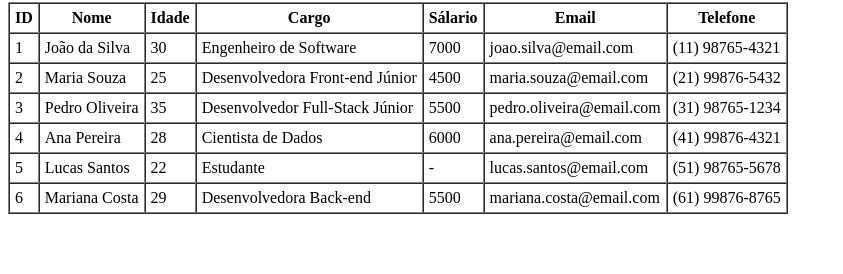
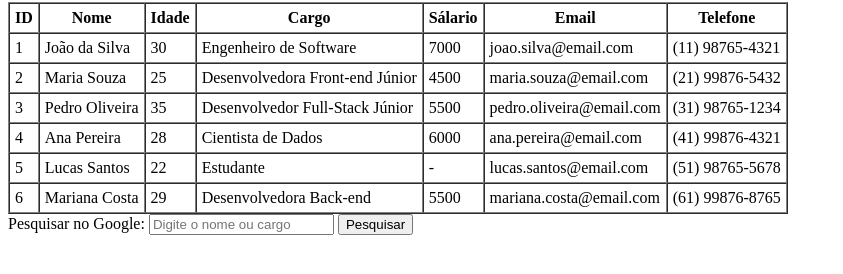
Before and after one commit to Dennis-Lopes/fundamentos-html, a plain HTML site: page exe003/index.html in a window 1280 px wide. Shown: the part 78-352 px from the top of the page, without its empty margins (0-843 px from the left). Drawn offline with Linux system fonts and the light colour scheme.

Commit message:
Update index.html

```diff
--- a/exe003/index.html
+++ b/exe003/index.html
@@ -81,6 +81,14 @@
             </tr>
         </tbody>
     </table>
+
+    <form action="HTTPS://GOOGLE.COM/search" method="get" target="_blank">
+        <label for="pesquisa">Pesquisar no Google:</label>
+        <input type="text" id="pesquisa" name="q" placeholder="Digite o nome ou cargo" required>
+        <button type="submit">Pesquisar</button>
+
+    </form>
+
 </body>
 
 </html>
```
